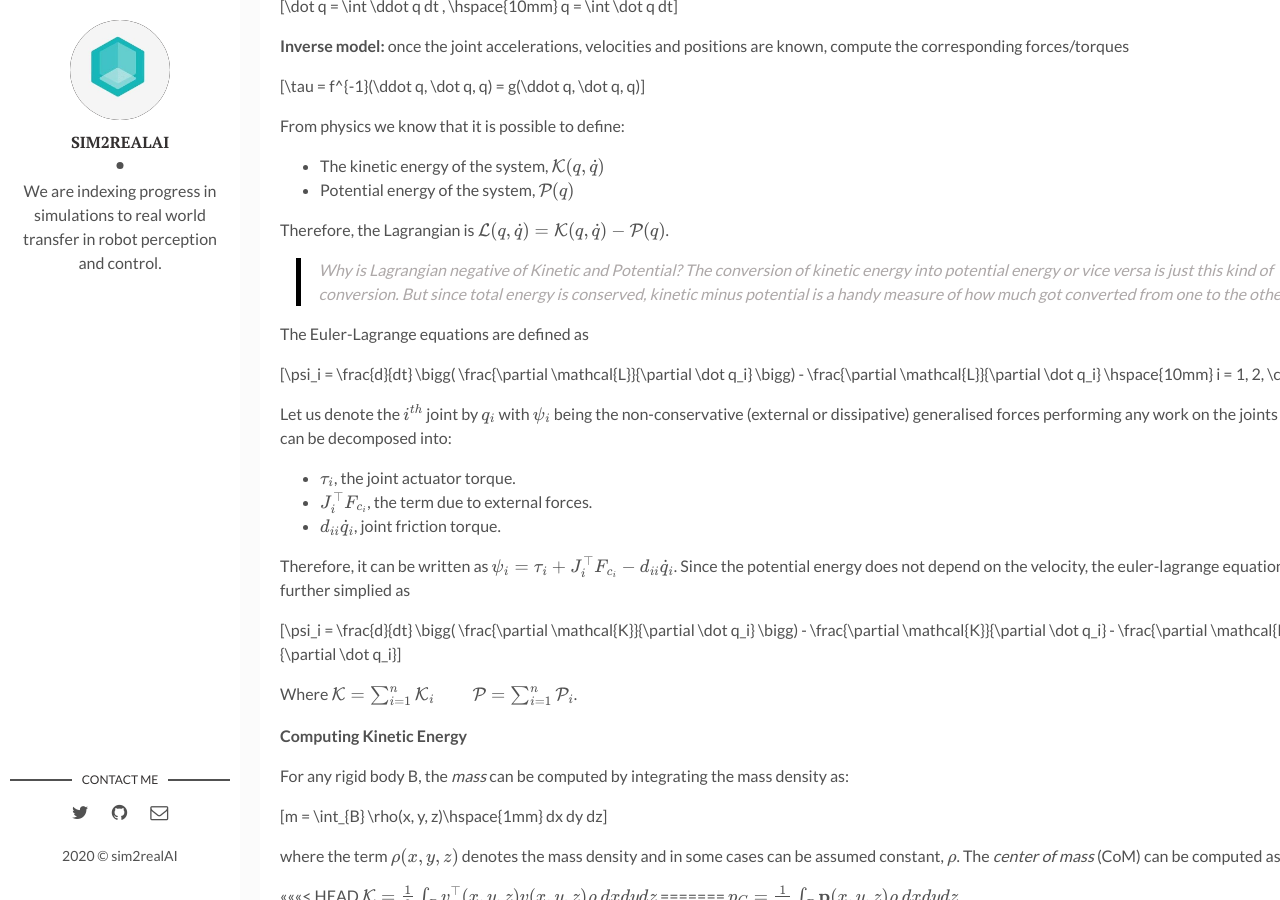
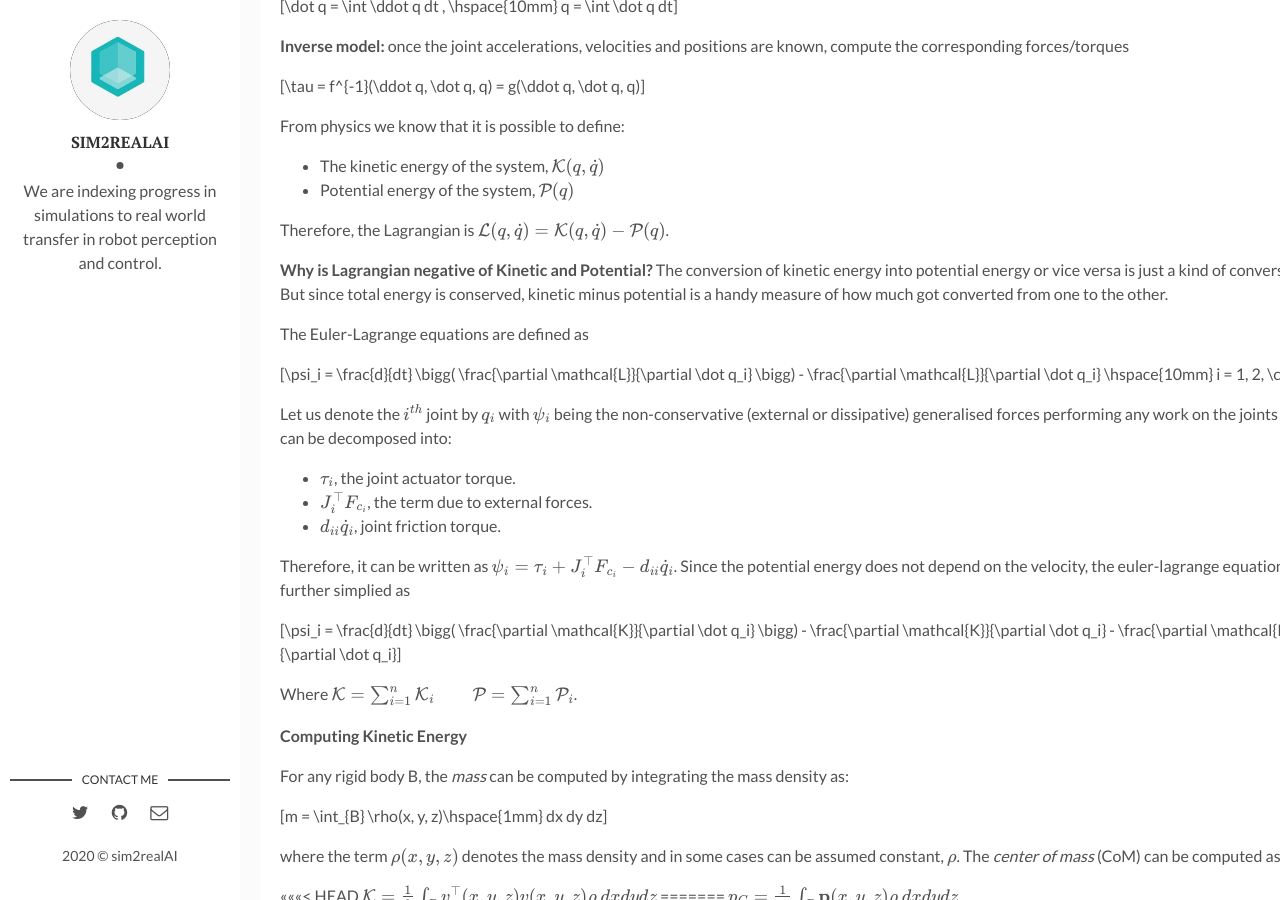
Before and after one commit to backupsim2realai/backupsim2realai.github.io, a Jekyll site: the page built from _posts/2019-04-15-Dynamic-Model-Of-Manipulators.markdown, in a window 1280 px wide and 900 px high, scrolled down 478 px. Built offline with Jekyll 4.4.1, drawn with Linux system fonts in a browser that asks for light colours; formulas are drawn with MathJax 3.

Commit message:
update
Signed-off-by: Ankur Handa <ahanda@nvidia.com>

```diff
--- a/_posts/2019-04-15-Dynamic-Model-Of-Manipulators.markdown
+++ b/_posts/2019-04-15-Dynamic-Model-Of-Manipulators.markdown
@@ -35,8 +35,8 @@ From physics we know that it is possible to define:
 
 Therefore, the Lagrangian is $$\mathcal{L}(q, \dot q) = \mathcal{K}(q, \dot q) - \mathcal{P}(q)$$.
 
-> Why is Lagrangian negative of Kinetic and Potential?
-> The conversion of kinetic energy into potential energy or vice versa is just this kind of conversion. But since total energy is conserved, kinetic minus potential is a handy measure of how much got converted from one to the other.
+**Why is Lagrangian negative of Kinetic and Potential?**
+The conversion of kinetic energy into potential energy or vice versa is just a kind of conversion. But since total energy is conserved, kinetic minus potential is a handy measure of how much got converted from one to the other.
 
 The Euler-Lagrange equations are defined as
 
```
